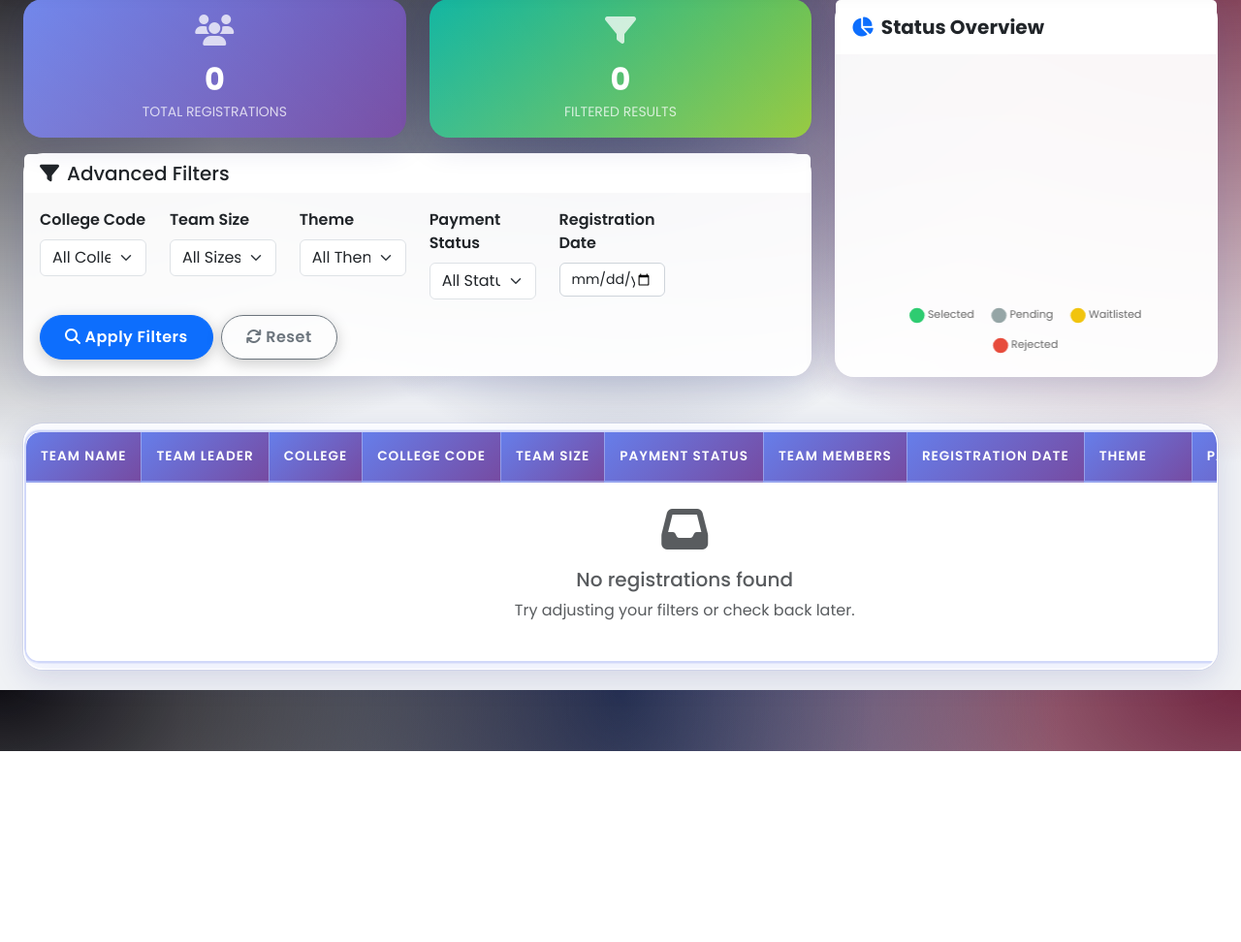
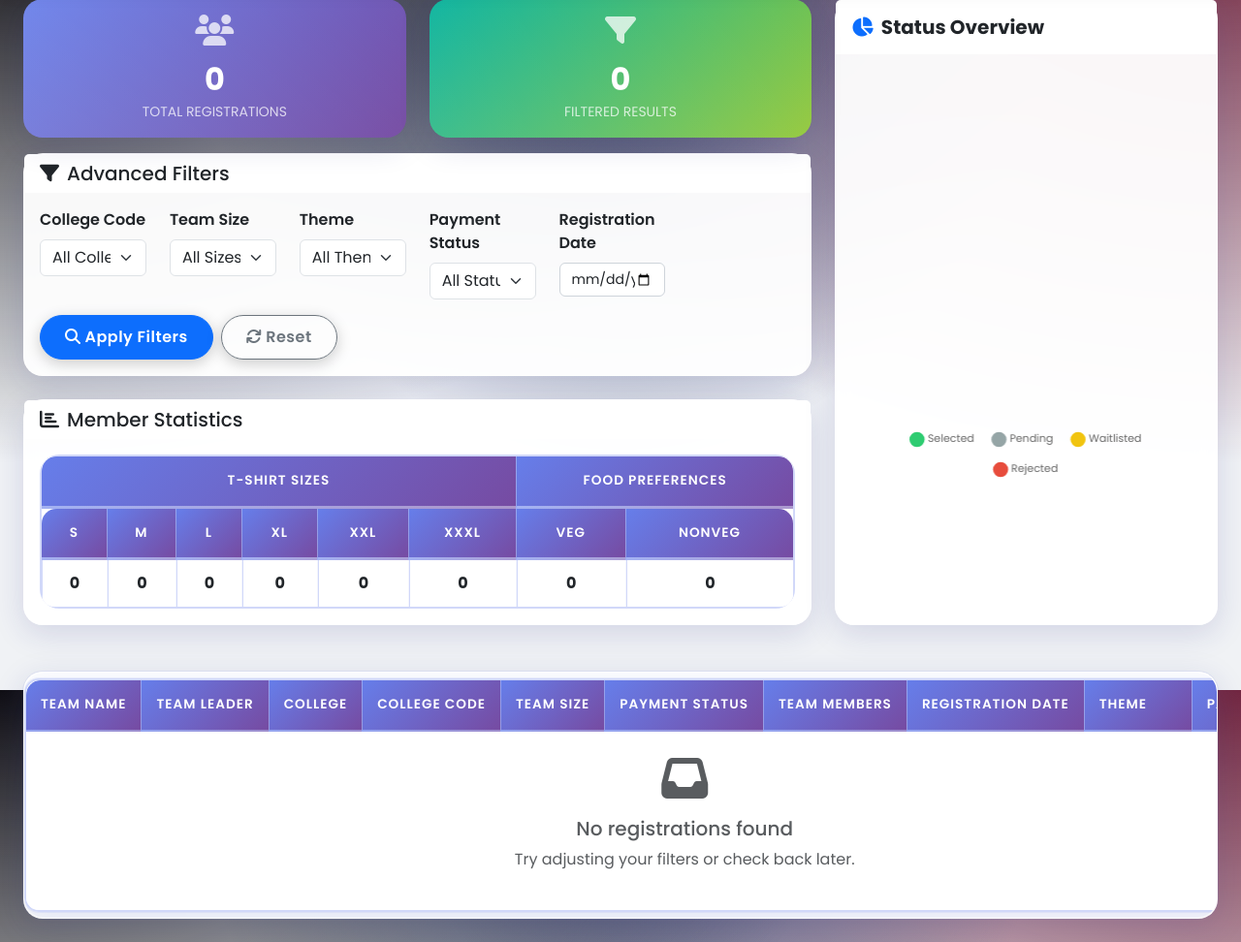
Before and after one commit to PashamDhanushReddy/cs_2k26, a Django app: page /dashboard/ in a window 1280 px wide. Shown: the part 88-1060 px from the top of the page at 97% size. Before the commit the page ends 863 px from the top, so only its background shows below. Run offline with Django 5.2, Linux system fonts and the light colour scheme; a user stored in the database is signed in; data that the repository does not hold is empty; some libraries are stand-ins or nearby versions.

Commit message:
count table added

```diff
--- a/dashboard/templates/dashboard/dashboard.html
+++ b/dashboard/templates/dashboard/dashboard.html
@@ -916,6 +916,49 @@
                     {% if filters.selection_status %}<span class="filter-badge">Status: {{ filters.selection_status|title }}</span>{% endif %}
                 </div>
                 {% endif %}
+
+                <!-- Summary Table -->
+                <div class="card mb-4 animate__animated animate__fadeInUp" style="animation-delay: 0.6s;">
+                    <div class="card-header bg-white border-0">
+                        <h5 class="mb-0">
+                            <i class="fas fa-chart-bar me-2"></i>Member Statistics
+                        </h5>
+                    </div>
+                    <div class="card-body">
+                        <div class="table-responsive">
+                            <table class="table table-sm table-bordered mb-0">
+                                <thead class="table-light">
+                                    <tr>
+                                        <th colspan="6" class="text-center">T-Shirt Sizes</th>
+                                        <th colspan="2" class="text-center">Food Preferences</th>
+                                    </tr>
+                                    <tr>
+                                        <th class="text-center">S</th>
+                                        <th class="text-center">M</th>
+                                        <th class="text-center">L</th>
+                                        <th class="text-center">XL</th>
+                                        <th class="text-center">XXL</th>
+                                        <th class="text-center">XXXL</th>
+                                        <th class="text-center">Veg</th>
+                                        <th class="text-center">NonVeg</th>
+                                    </tr>
+                                </thead>
+                                <tbody>
+                                    <tr>
+                                        <td class="text-center fw-bold">{{ tshirt_counts.S }}</td>
+                                        <td class="text-center fw-bold">{{ tshirt_counts.M }}</td>
+                                        <td class="text-center fw-bold">{{ tshirt_counts.L }}</td>
+                                        <td class="text-center fw-bold">{{ tshirt_counts.XL }}</td>
+                                        <td class="text-center fw-bold">{{ tshirt_counts.XXL }}</td>
+                                        <td class="text-center fw-bold">{{ tshirt_counts.XXXL }}</td>
+                                        <td class="text-center fw-bold">{{ food_counts.veg }}</td>
+                                        <td class="text-center fw-bold">{{ food_counts.nonveg }}</td>
+                                    </tr>
+                                </tbody>
+                            </table>
+                        </div>
+                    </div>
+                </div>
 
             </div> <!-- End col-lg-8 -->
 
--- a/dashboard/views.py
+++ b/dashboard/views.py
@@ -163,7 +163,11 @@ def dashboard_view(request):
     all_response = all_query.execute()
     all_registrations = all_response.data
 
-    # Process all registrations to get unique dropdown values
+    # Initialize counters for t-shirt sizes and food preferences
+    tshirt_counts = {'S': 0, 'M': 0, 'L': 0, 'XL': 0, 'XXL': 0, 'XXXL': 0}
+    food_counts = {'veg': 0, 'nonveg': 0}
+
+    # Process all registrations to get unique dropdown values and counts
     all_processed = []
     for reg in all_registrations:
         # Count team members (excluding empty ones)
@@ -172,6 +176,17 @@ def dashboard_view(request):
             member_name = reg.get(f'member{i}_name')
             if member_name:
                 team_size += 1
+                # Count t-shirt sizes
+                tshirt_size = reg.get(f'member{i}_tshirt_size', '').upper()
+                if tshirt_size in tshirt_counts:
+                    tshirt_counts[tshirt_size] += 1
+
+                # Count food preferences
+                food_pref = reg.get(f'member{i}_food_preference', '').lower()
+                if 'veg' in food_pref and 'non' not in food_pref:
+                    food_counts['veg'] += 1
+                elif 'non' in food_pref and 'veg' in food_pref:
+                    food_counts['nonveg'] += 1
 
         all_processed.append({
             'college_code': reg.get('member1_college_code') or reg.get('college_code', 'N/A'),
@@ -354,6 +369,8 @@ def dashboard_view(request):
         'team_sizes': all_team_sizes,
         'idea_themes': all_idea_themes,
         'total_registrations': total_registrations,
+        'tshirt_counts': tshirt_counts,
+        'food_counts': food_counts,
     }
 
     return render(request, 'dashboard/dashboard.html', context)
```
Also changed, not shown: db.sqlite3.
